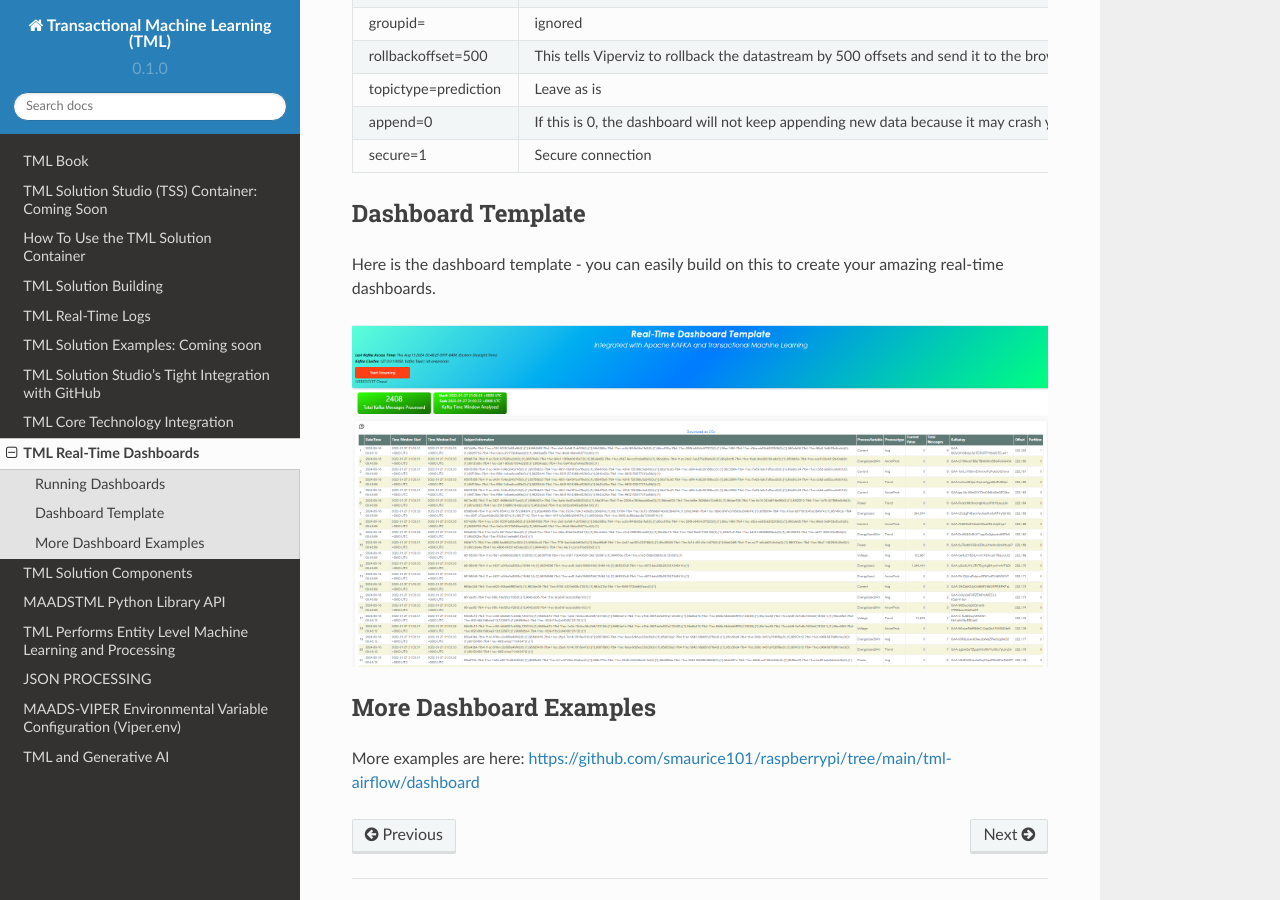
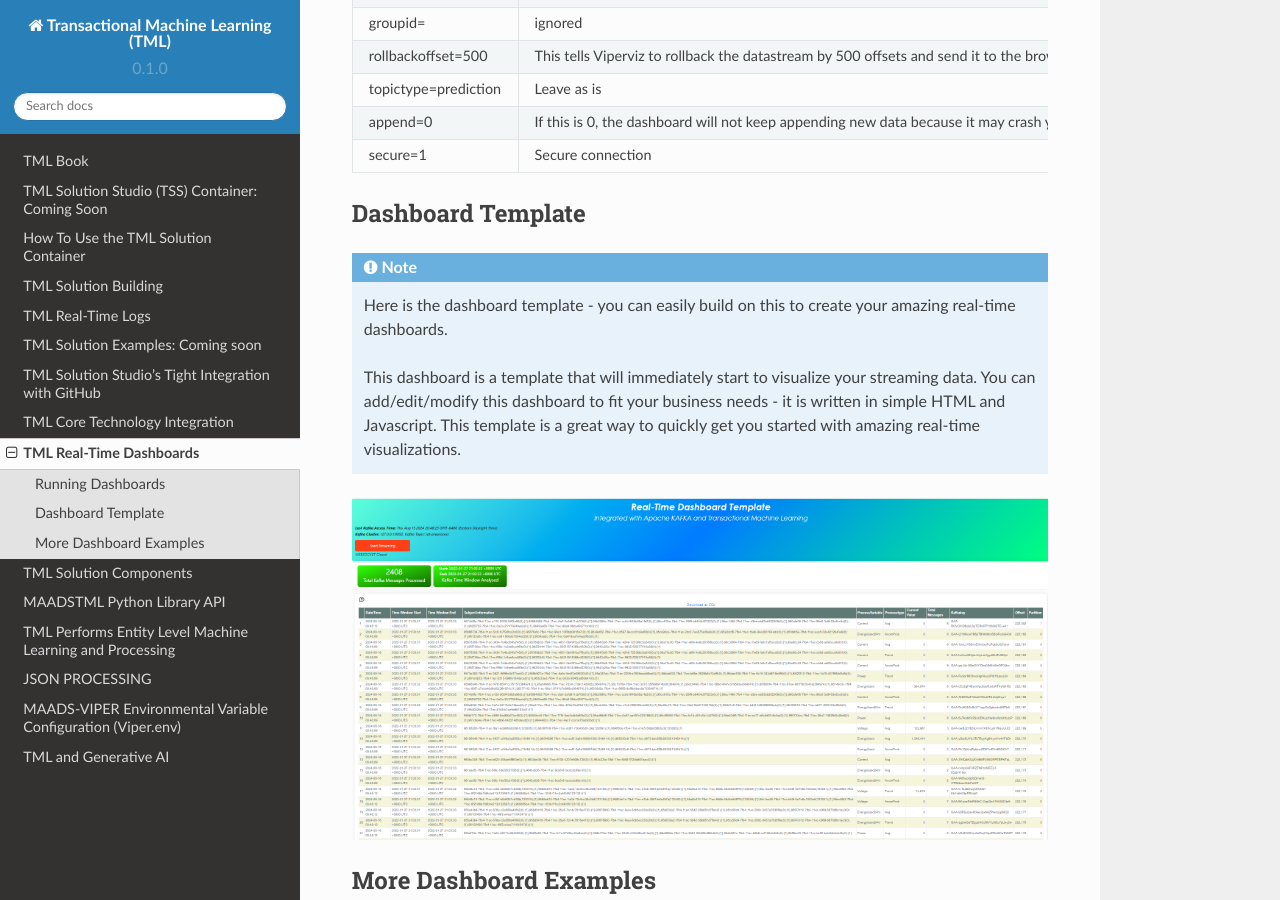
Before and after one commit to smaurice101/readthedocs, a Sphinx documentation site: the page built from docs/source/dashboards.rst, in a window 1280 px wide and 900 px high, scrolled down 3252 px. Built offline with Sphinx 7.4.7 and the Read the Docs theme 2.0.0, drawn with Linux system fonts in a browser that asks for light colours.

Commit message:
Update dashboards.rst

```diff
--- a/docs/source/dashboards.rst
+++ b/docs/source/dashboards.rst
@@ -72,7 +72,12 @@ http://localhost:9005/dashboard.html?topic=iot-preprocess&offset=-1&groupid=&rol
 Dashboard Template
 ------------------
 
-Here is the dashboard template - you can easily build on this to create your amazing real-time dashboards.
+.. note::
+
+   Here is the dashboard template - you can easily build on this to create your amazing real-time dashboards.
+
+   This dashboard is a template that will immediately start to visualize your streaming data.  You can add/edit/modify this dashboard to fit your business needs -
+   it is written in simple HTML and Javascript.  This template is a great way to quickly get you started with amazing real-time visualizations.
 
 .. figure:: dashtemp.png
 
```
